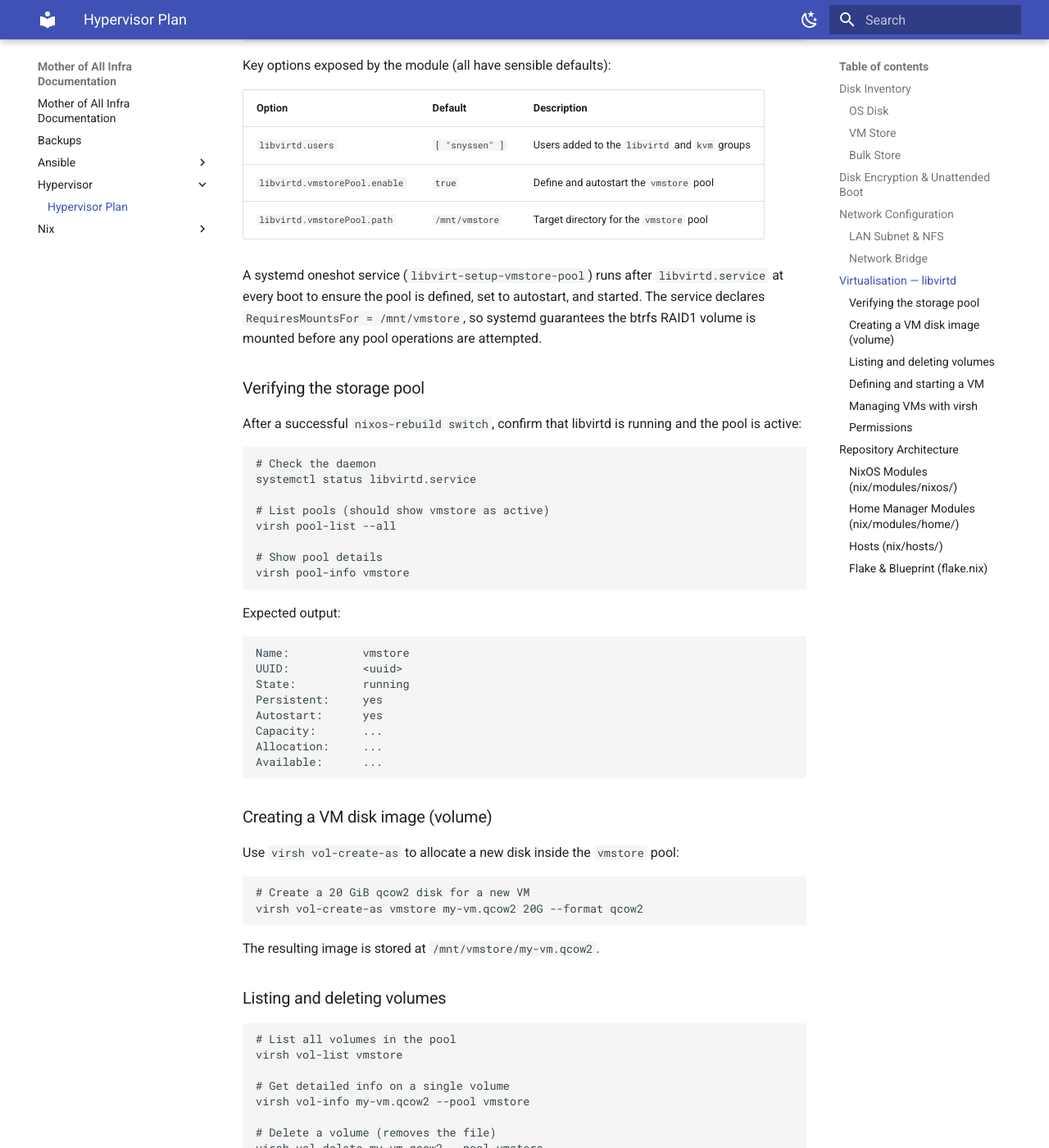
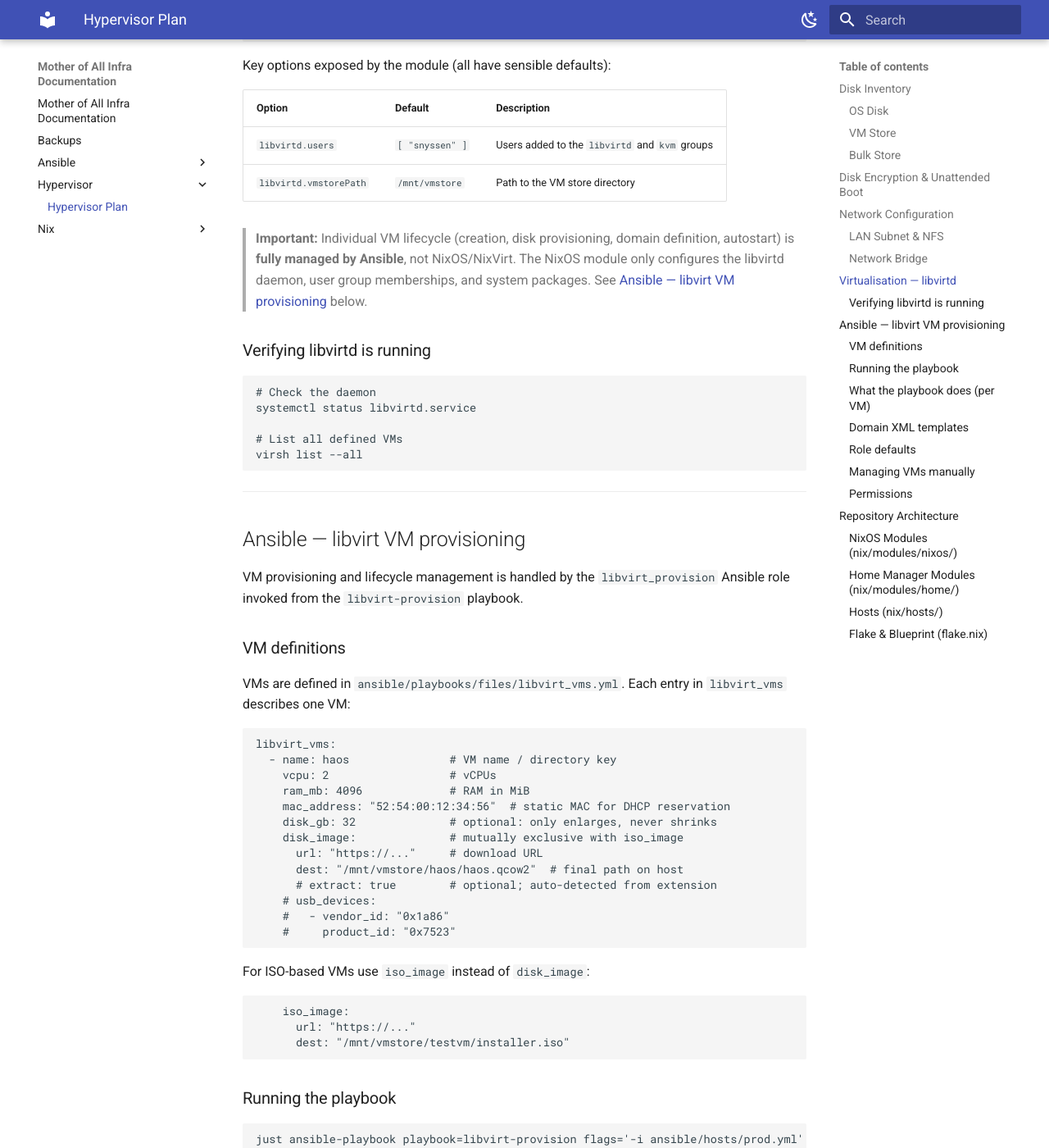
Before and after one commit to snyssen/mother-of-all-infra, an MkDocs documentation site: the page built from docs/hypervisor/plan.md, in a window 1280 px wide and 1400 px high, scrolled down 3257 px. Shown: the whole window at 82% size. Built offline with MkDocs 1.6.1 and Material for MkDocs 9.7.7, drawn with Linux system fonts in a browser that asks for light colours; some of the changed text lies outside the part shown.

Commit message:
Migrate libvirt VM management from NixVirt to Ansible
Co-authored-by: snyssen <36501744+snyssen@users.noreply.github.com>

````diff
--- a/docs/hypervisor/plan.md
+++ b/docs/hypervisor/plan.md
@@ -101,110 +101,117 @@ Key options exposed by the module (all have sensible defaults):
 | Option | Default | Description |
 |--------|---------|-------------|
 | `libvirtd.users` | `[ "snyssen" ]` | Users added to the `libvirtd` and `kvm` groups |
-| `libvirtd.vmstorePool.enable` | `true` | Define and autostart the `vmstore` pool |
-| `libvirtd.vmstorePool.path` | `/mnt/vmstore` | Target directory for the `vmstore` pool |
+| `libvirtd.vmstorePath` | `/mnt/vmstore` | Path to the VM store directory |
 
-A systemd oneshot service (`libvirt-setup-vmstore-pool`) runs after `libvirtd.service` at every boot to ensure the pool is defined, set to autostart, and started.  The service declares `RequiresMountsFor = /mnt/vmstore`, so systemd guarantees the btrfs RAID1 volume is mounted before any pool operations are attempted.
+> **Important:** Individual VM lifecycle (creation, disk provisioning, domain definition, autostart) is **fully managed by Ansible**, not NixOS/NixVirt.  The NixOS module only configures the libvirtd daemon, user group memberships, and system packages.  See [Ansible — libvirt VM provisioning](#ansible--libvirt-vm-provisioning) below.
 
-### Verifying the storage pool
-
-After a successful `nixos-rebuild switch`, confirm that libvirtd is running and the pool is active:
+### Verifying libvirtd is running
 
 ```sh
 # Check the daemon
 systemctl status libvirtd.service
 
-# List pools (should show vmstore as active)
-virsh pool-list --all
-
-# Show pool details
-virsh pool-info vmstore
+# List all defined VMs
+virsh list --all
 ```
 
-Expected output:
+---
 
-```
-Name:           vmstore
-UUID:           <uuid>
-State:          running
-Persistent:     yes
-Autostart:      yes
-Capacity:       ...
-Allocation:     ...
-Available:      ...
+## Ansible — libvirt VM provisioning
+
+VM provisioning and lifecycle management is handled by the `libvirt_provision` Ansible role invoked from the `libvirt-provision` playbook.
+
+### VM definitions
+
+VMs are defined in `ansible/playbooks/files/libvirt_vms.yml`.  Each entry in `libvirt_vms` describes one VM:
+
+```yaml
+libvirt_vms:
+  - name: haos               # VM name / directory key
+    vcpu: 2                  # vCPUs
+    ram_mb: 4096             # RAM in MiB
+    mac_address: "52:54:00:12:34:56"  # static MAC for DHCP reservation
+    disk_gb: 32              # optional: only enlarges, never shrinks
+    disk_image:              # mutually exclusive with iso_image
+      url: "https://..."     # download URL
+      dest: "/mnt/vmstore/haos/haos.qcow2"  # final path on host
+      # extract: true        # optional; auto-detected from extension
+    # usb_devices:
+    #   - vendor_id: "0x1a86"
+    #     product_id: "0x7523"
 ```
 
-### Creating a VM disk image (volume)
+For ISO-based VMs use `iso_image` instead of `disk_image`:
 
-Use `virsh vol-create-as` to allocate a new disk inside the `vmstore` pool:
+```yaml
+    iso_image:
+      url: "https://..."
+      dest: "/mnt/vmstore/testvm/installer.iso"
+```
+
+### Running the playbook
 
 ```sh
-# Create a 20 GiB qcow2 disk for a new VM
-virsh vol-create-as vmstore my-vm.qcow2 20G --format qcow2
+just ansible-playbook playbook=libvirt-provision flags='-i ansible/hosts/prod.yml'
 ```
 
-The resulting image is stored at `/mnt/vmstore/my-vm.qcow2`.
-
-### Listing and deleting volumes
+Or directly:
 
 ```sh
-# List all volumes in the pool
-virsh vol-list vmstore
-
-# Get detailed info on a single volume
-virsh vol-info my-vm.qcow2 --pool vmstore
-
-# Delete a volume (removes the file)
-virsh vol-delete my-vm.qcow2 --pool vmstore
+ansible-playbook ansible/playbooks/libvirt-provision.ansible.yml -i ansible/hosts/prod.yml
 ```
 
-### Defining and starting a VM
+### What the playbook does (per VM)
 
-The simplest way to define a VM interactively is `virt-install`:
+1. Creates `/mnt/vmstore/<name>/` directory
+2. Downloads the disk/ISO image (skipped if already present)
+3. Extracts archives (`.xz`, `.gz`, `.bz2`, `.zip`, `.tar.*`) automatically
+4. Resizes the disk image to `disk_gb` if larger than current virtual size
+5. Creates an empty qcow2 disk for ISO-based VMs (if absent)
+6. Renders a Jinja2 libvirt domain XML template and saves it to `/mnt/vmstore/<name>/domain.xml`
+7. Runs `virsh define` to apply the XML (only when the template changes)
+8. Sets the domain to autostart
+9. Starts the domain (idempotent — skips if already running)
 
-```sh
-# Example: install Debian from an ISO into the previously created disk
-virt-install \
-  --name my-vm \
-  --memory 2048 \
-  --vcpus 2 \
-  --disk vol=vmstore/my-vm.qcow2 \
-  --cdrom /mnt/bulk/isos/debian.iso \
-  --network bridge=br0 \
-  --os-variant debiantesting \
-  --graphics vnc
-```
+### Domain XML templates
 
-The `--network bridge=br0` argument connects the VM directly to the LAN bridge, giving it a first-class LAN IP (see [Network Bridge](#network-bridge) above).
+Jinja2 templates are stored in `ansible/roles/libvirt_provision/templates/`:
 
-### Managing VMs with virsh
+| Template | Used for |
+|----------|----------|
+| `domain-disk-image.xml.j2` | qcow2 appliance images (e.g. HAOS) |
+| `domain-iso.xml.j2` | ISO installer-based VMs |
+
+### Role defaults
+
+| Variable | Default | Description |
+|----------|---------|-------------|
+| `libvirt_vmstore_root` | `/mnt/vmstore` | Root path for VM disks/assets |
+| `libvirt_default_bridge` | `br0` | Default network bridge |
+| `libvirt_uri` | `qemu:///system` | libvirt connection URI |
+
+### Managing VMs manually
 
 ```sh
 # List all VMs (running + defined)
 virsh list --all
 
 # Start a VM
-virsh start my-vm
+virsh start haos
 
 # Gracefully shut down a VM
-virsh shutdown my-vm
+virsh shutdown haos
 
 # Force-off a VM
-virsh destroy my-vm
+virsh destroy haos
 
 # Remove the VM definition (does NOT delete its disk)
-virsh undefine my-vm
+virsh undefine haos
 ```
 
 ### Permissions
 
 The pool directory (`/mnt/vmstore`) is owned and writable by `root`.  libvirtd spawns QEMU processes under the `qemu-libvirtd` system user.  Members of the `libvirtd` group (configured via `libvirtd.users`) can interact with the system libvirt socket (`/run/libvirt/libvirt.sock`) without `sudo`.
-
-If a permission error occurs when starting a VM, verify group membership:
-
-```sh
-id $USER   # should list libvirtd and kvm
-```
 
 ---
 
@@ -222,7 +229,7 @@ Reusable system-level modules. Each file/directory exposes NixOS options that ho
 | `cache.nix` | Nix binary cache configuration |
 | `docker.nix` | Docker / container runtime |
 | `grub.nix` | GRUB bootloader |
-| `libvirtd.nix` | libvirtd / QEMU-KVM hypervisor daemon + vmstore pool |
+| `libvirtd.nix` | libvirtd / QEMU-KVM hypervisor daemon; VM lifecycle is managed by Ansible |
 | `locale.nix` | Locale and timezone |
 | `nfs-exports.nix` | NFS server with a declarative, per-export list of exported directories |
 | `nvidia.nix` | NVIDIA GPU drivers |
````
Also changed, not shown: 11 other files.
